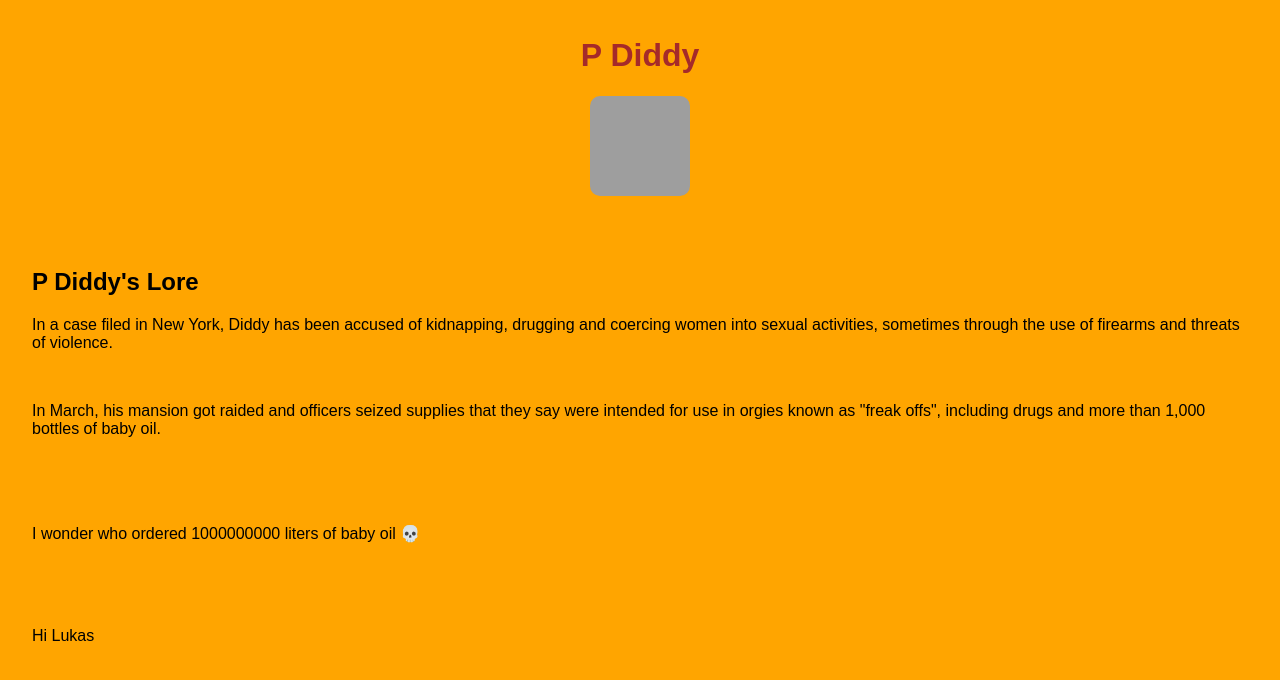
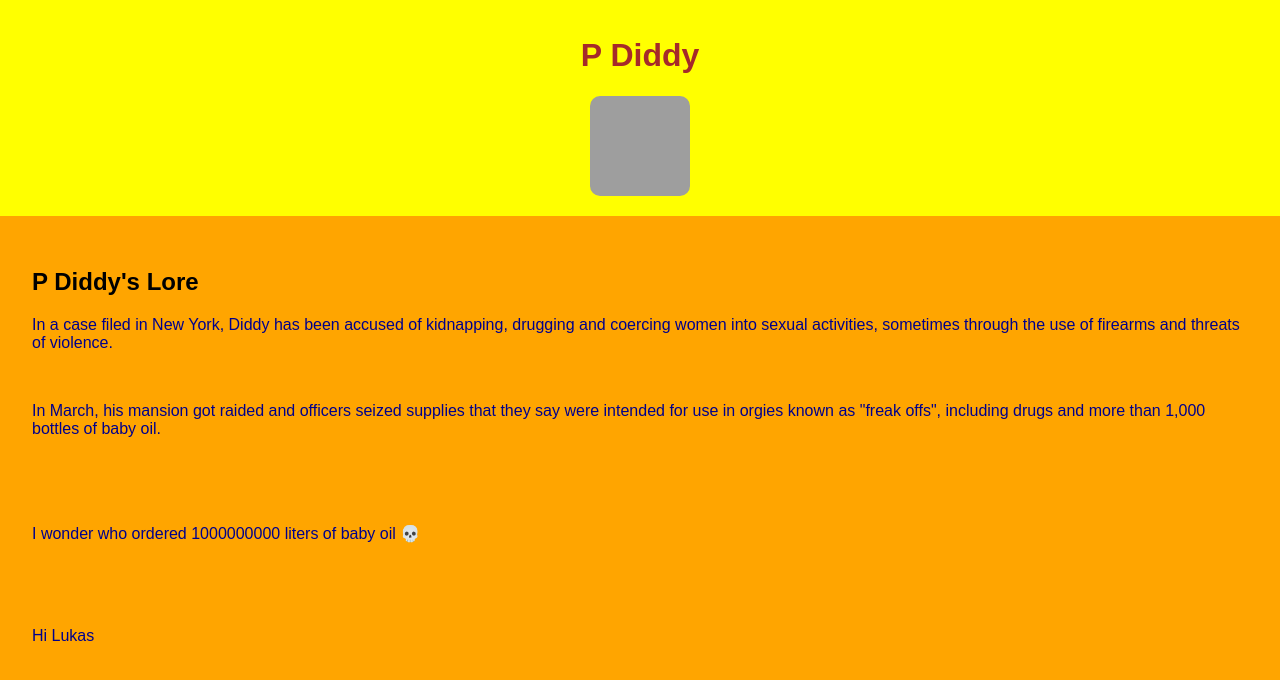
Before and after one commit to arormie/diddywebsite, a plain HTML site: page index.html in a window 1280 px wide. Drawn offline with Linux system fonts and the light colour scheme; grey boxes are pictures that could not be loaded.

Commit message:
Update styles.css

```diff
--- a/styles.css
+++ b/styles.css
@@ -9,8 +9,11 @@ img {
     height:100px;
     width:100px;
 }
+p {
+    color:darkblue;
+}
 header {
-    background-color: lightorange;
+    background-color: yellow;
     color: brown;
     padding: 1rem;
     text-align: center;
```
